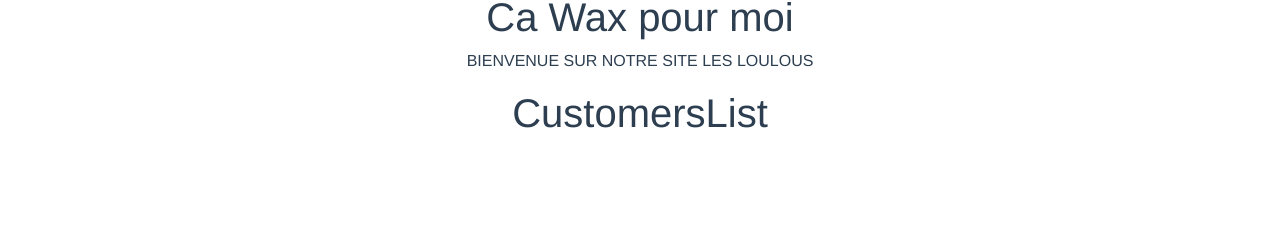
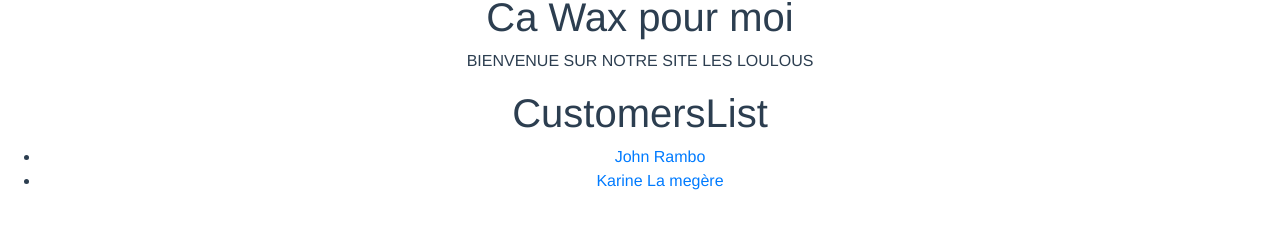
Before and after one commit to LucasBokser/Projet-Spiruline-Ilot-3, a JavaScript app in the folder projet-spiruline-ilot-3/: page /#/customersList in a window 1280 px wide. Shown: the part 423-652 px from the top of the page. Built offline with nearby package versions, Linux system fonts and the light colour scheme.

Commit message:
on commence bien

```diff
--- a/projet-spiruline-ilot-3/src/App.vue
+++ b/projet-spiruline-ilot-3/src/App.vue
@@ -54,10 +54,12 @@
 <script>
 import HelloWorld from './components/HelloWorld.vue'
 
+
 export default {
   name: 'App',
   components: {
     HelloWorld,
+
   }
 }
 
--- a/projet-spiruline-ilot-3/src/components/Customer.vue
+++ b/projet-spiruline-ilot-3/src/components/Customer.vue
@@ -1,15 +1,52 @@
 <template>
-  <div id="app">
-    <h1>Customer</h1>
+  <div>
+
+    <ul>
+      <li><label for="id">Id:</label>
+        <p><span id="id" >{{customer.id}}</span></p></li>
+      <li><label for="firstName">Name :</label>
+        <p><span id="firstName" >{{customer.firstName}}</span></p></li>
+      <li><label for="lastName">last name:</label>
+        <p><span id="lastName" >{{customer.lastName}}</span></p></li>
+      <li><label for="email">email:</label>
+        <p><span id="email" >{{customer.email}}</span></p></li>
+      <li><label for="codePostal">Code postal:</label>
+        <p><span id="codePostal" >{{customer.codePostal}}</span></p></li>
+      <li><label for="city">City:</label>
+        <p><span id="city" >{{customer.city}}</span></p></li>
+      <li><label for="address">address:</label>
+        <p><span id="address" >{{customer.address}}</span></p></li>
+      <li><label for="phoneNumber">Numero de telephone:</label>
+        <p><span id="phoneNumber" >{{customer.phoneNumber}}</span></p></li>
+    </ul>
   </div>
 </template>
 
 <script>
 export default {
-  name: "Customer"
+  name: "Customer",
+  props: {
+    customer: Object
+  }
 }
 </script>
 
 <style scoped>
+h3 {
+  margin: 40px 0 0;
+}
 
+ul {
+  list-style-type: none;
+  padding: 0;
+}
+
+li {
+  display: inline-block;
+  margin: 0 10px;
+}
+
+a {
+  color: #42b983;
+}
 </style>
--- a/projet-spiruline-ilot-3/src/components/CustomersList.vue
+++ b/projet-spiruline-ilot-3/src/components/CustomersList.vue
@@ -1,13 +1,63 @@
 <template>
-<div>
-  <h1>CustomersList</h1>
-</div>
+  <div>
+    <h1>CustomersList</h1>
+    <ul>
+      <li v-for="customer in customers" :key="customer.id">
+        <router-link :to="{name:'Customer',
+      params:{
+        id:customer.id,
+        customer: customer
+      }}"
+        >{{ displayName(customer) }}
+        </router-link>
+      </li>
+    </ul>
+  </div>
 </template>
 
 <script>
+
+//import Customer from "./Customer.vue";
+
 export default {
-  name: "CustomersList"
+  name: "CustomersList",
+  components: {},
+
+
+  data() {
+    return {
+      customers: [
+        {
+          id: 1,
+          firstName: "John",
+          lastName: "Rambo",
+          email: "petetagueule@america.com",
+          codePostal: "85666",
+          city: "Dallas",
+          address: "rue de moncul",
+          phoneNumber: "5645644649",
+        },
+        {
+          id: 2,
+          firstName: "Karine",
+          lastName: "La megère",
+          email: "petetagueule@america.com",
+          codePostal: "85666",
+          city: "Dallas",
+          address: "rue de moncul",
+          phoneNumber: "5645644649",
+        }
+      ]
+    }
+  },
+  methods: {
+    displayName(customer) {
+      return customer.firstName + " " + customer.lastName
+    }
+  }
 }
+
+
 </script>
 
 <style scoped>
--- a/projet-spiruline-ilot-3/src/router/index.js
+++ b/projet-spiruline-ilot-3/src/router/index.js
@@ -53,11 +53,6 @@ const routes = [
         component: RecellersList,
     },
     {
-        path: '/customer',
-        name: 'Customer',
-        component: Customer,
-    },
-    {
         path: '/customersList',
         name: 'CustomersList',
         component: CustomersList,
@@ -76,6 +71,12 @@ const routes = [
         path: '/HelloWorld',
         name: 'HelloWorld',
         component: HelloWorld,
+    },
+    {
+        path: '/customersList/:id',
+        name: 'Customer',
+        component: Customer,
+        props: true
     }
 
 ]
```
